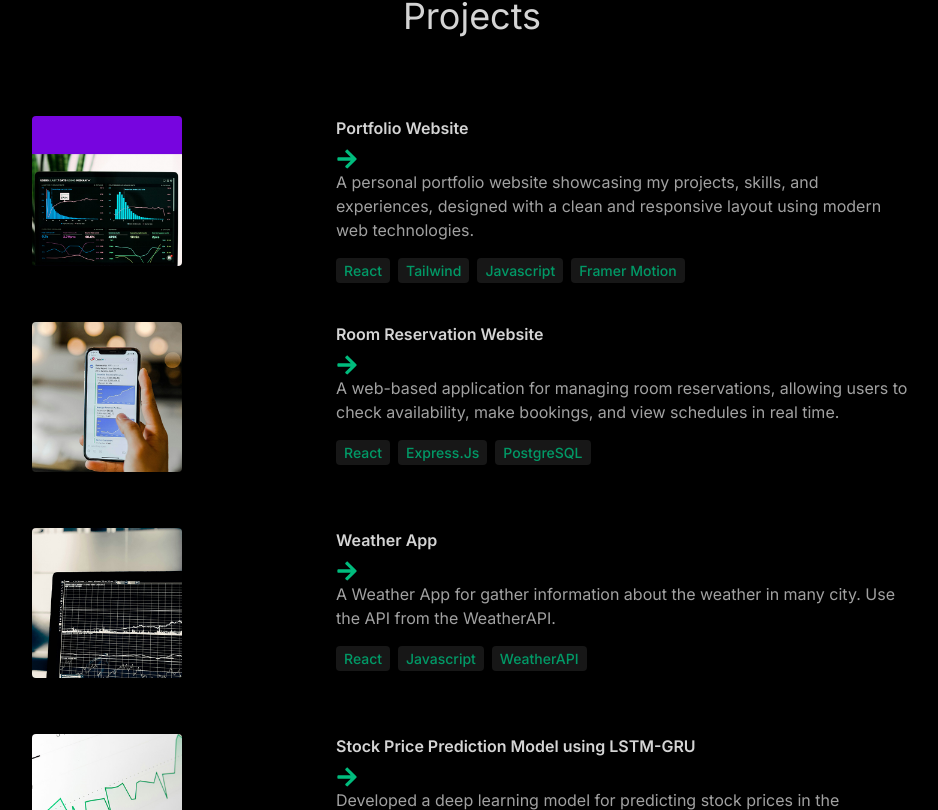
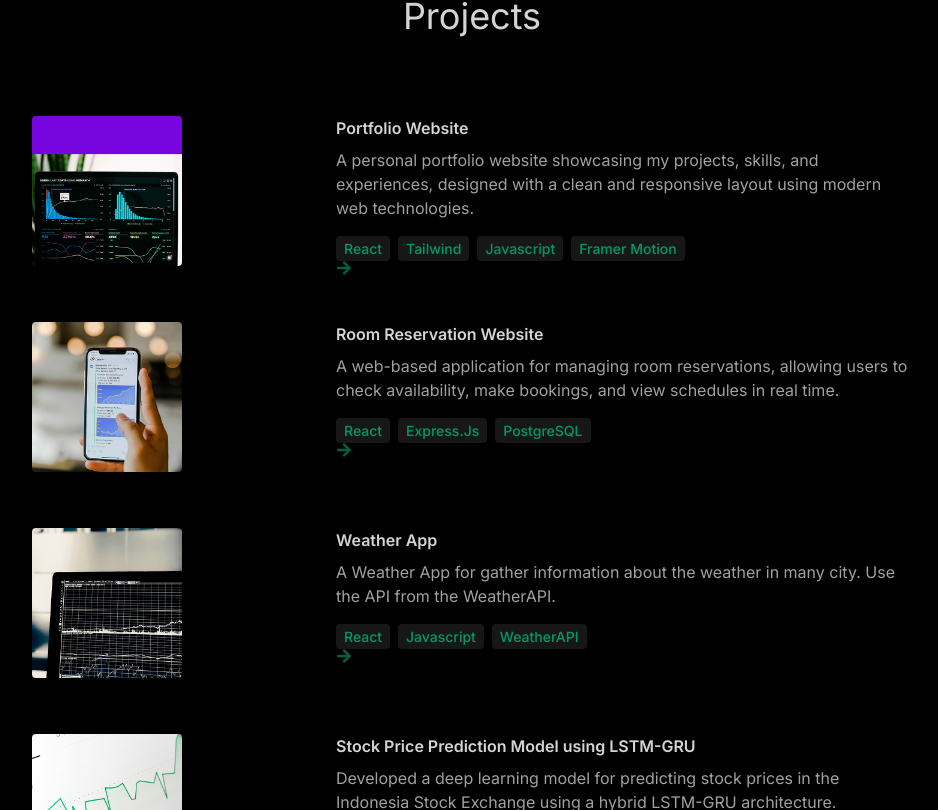
Before and after one commit to BagusFebrianRB/BagusPortfolio, a React (Vite) app: page / in a window 1280 px wide. Shown: the part 2430-3240 px from the top of the page, without its empty margins (168-1106 px from the left). Built offline with nearby package versions, Linux system fonts and the light colour scheme.

Commit message:
add: github

```diff
--- a/src/components/Projects.jsx
+++ b/src/components/Projects.jsx
@@ -37,14 +37,7 @@ const Projects = () => {
               className="w-full max-w-xl lg:w-3/4"
             >
               <h6 className="mb-2 font-semibold">{project.title}</h6>
-              <a
-                href={project.github}
-                target="_blank"
-                rel="noopener noreferrer"
-                className="text-emerald-500 hover:text-emerald-300 transition"
-              >
-                <FaArrowRight size={22} />
-              </a>
+
               <p className="mb-4 text-neutral-400">{project.description}</p>
               {project.technologies.map((tech, index) => (
                 <span
@@ -54,6 +47,14 @@ const Projects = () => {
                   {tech}
                 </span>
               ))}
+              <a
+                href={project.github}
+                target="_blank"
+                rel="noopener noreferrer"
+                className="text-emerald-800 hover:text-emerald-600 transition"
+              >
+                <FaArrowRight />
+              </a>
             </motion.div>
           </div>
         ))}
```
